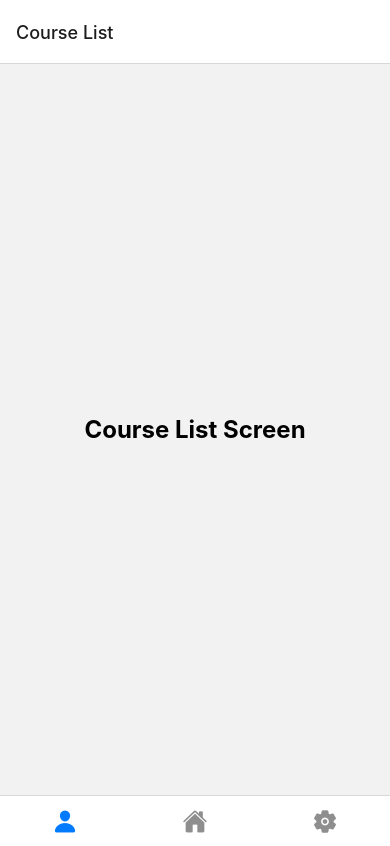
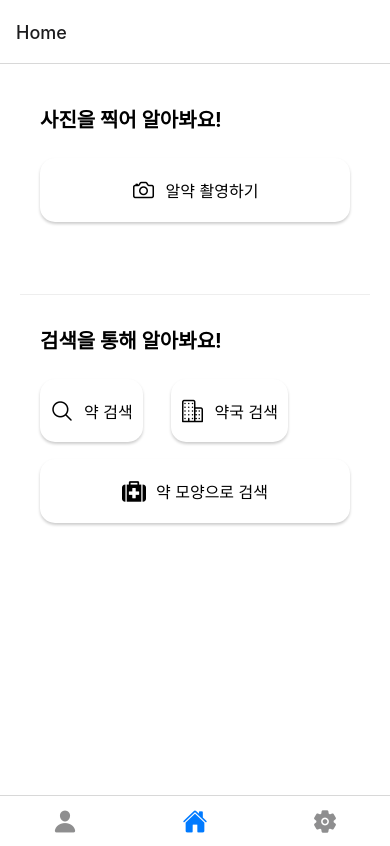
Before and after one commit to eunsol-k/lets-eat-M-FE, a React Native app: screen /Home in a window 390 px wide. Built offline with nearby package versions, Linux system fonts and the light colour scheme; no server answers.

Commit message:
홈 화면 수정 중

```diff
--- a/App.js
+++ b/App.js
@@ -6,14 +6,15 @@ import { createNativeStackNavigator } from '@react-navigation/native-stack';
 const Stack = createNativeStackNavigator();
 const Tab = createBottomTabNavigator();
 
-import ProfileScreen from './screens/ProfileScreen';
+import MainPage from './screens/MainPage';
 import CourseListScreen from './screens/CourseListScreen';
 import SettingsScreen from './screens/SettingsScreen';
 import { Ionicons } from '@expo/vector-icons';
 
 function MyTab() {
   return (
-    <Tab.Navigator screenOptions={{
+    <Tab.Navigator initialRouteName="Home"
+    screenOptions={{
       tabBarLabelPosition: 'beside-icon', // 라벨 위치 변경
       tabBarShowLabel: false
     }}>
@@ -23,8 +24,8 @@ function MyTab() {
           <Ionicons name="person" size={size} color={color} />
         ),
       }} />
-      <Tab.Screen name="Profile" component={ProfileScreen} options={{
-        tabBarLabel: "My Profile", // 탭 라벨 변경
+      <Tab.Screen name="Home" component={MainPage} options={{
+        tabBarLabel: "Main", // 탭 라벨 변경
         tabBarIcon: ({ color, size }) => (
           <Ionicons name="home" size={size} color={color} />
         ),
--- /dev/null
+++ b/screens/MainPage.js
@@ -0,0 +1,109 @@
+import React from 'react';
+import { NavigationContainer } from '@react-navigation/native';
+import { createBottomTabNavigator } from '@react-navigation/bottom-tabs';
+import { View, Text, Button, TouchableOpacity, StyleSheet, Dimensions } from 'react-native';
+import { Ionicons } from '@expo/vector-icons';
+import { MaterialIcons } from '@expo/vector-icons';
+import { FontAwesome } from '@expo/vector-icons';
+
+
+// 화면 높이를 가져옵니다.
+const screenHeight = Dimensions.get('window').height;
+
+const MainPage = () => {
+
+  return (
+    <View style={styles.container}>
+      {/* Section for taking a photo */}
+      <View style={styles.section}>
+      <Text style={styles.sectionText}>사진을 찍어 알아봐요!</Text>
+        <TouchableOpacity style={styles.searchButton}>
+          <Ionicons name="camera-outline" size={24} color="black" />
+          <Text style={styles.buttonText}>알약 촬영하기</Text>
+        </TouchableOpacity>
+      </View>
+
+      <View style={styles.separator} />
+
+      {/* Section for search options */}
+      <View style={styles.section}>
+      <Text style={styles.sectionText}>검색을 통해 알아봐요!</Text>
+        <View style={styles.searchOptions}>
+        <View style={styles.rowContainer}>
+        <TouchableOpacity style={styles.searchButton}>
+          <Ionicons name="search-outline" size={24} color="black" />
+          <Text style={styles.buttonText}>약 검색</Text>
+        </TouchableOpacity>
+        <TouchableOpacity style={styles.searchButton}>
+          <Ionicons name="business-outline" size={24} color="black" />
+          <Text style={styles.buttonText}>약국 검색</Text>
+        </TouchableOpacity>
+      </View>
+
+      <TouchableOpacity style={styles.searchButton}>
+      <FontAwesome name="medkit" size={24} color="black" />
+        <Text style={styles.buttonText}>약 모양으로 검색</Text>
+      </TouchableOpacity>
+        </View>
+      </View>
+    </View>
+  );
+}
+
+const styles = StyleSheet.create({
+  container: {
+    flex: 1,
+    padding: 20,
+    backgroundColor: '#ffffff',
+
+  },
+  separator: {
+    borderBottomWidth: 1,  // 구분선의 두께
+    borderBottomColor: '#eee',  // 구분선의 색상
+    width: '100%',  // 전체 너비로 확장
+    marginVertical: 10,  // 위 아래 간격 설정
+  },
+  rowContainer: {
+    flexDirection: 'row',      // 버튼들을 가로로 배치
+    justifyContent: 'space-between',  // 두 버튼 사이에 일정 간격을 띄우며 가운데 정렬
+    width: '80%',             // 버튼들이 전체 화면의 80%만큼 차지하도록 설정
+    marginBottom: screenHeight * 0.02,          // 아래 버튼과 간격을 띄움
+    // width: '45%',              // 가로 크기는 45%로 설정 (각 버튼이 2개라면 적절함)
+  },
+  section: {
+    marginBottom: screenHeight * 0.05,  // 화면 높이의 5%만큼 아래쪽 마진 설정
+    padding: 20,
+    backgroundColor: '#ffffff',
+    borderRadius: 10,
+  },
+  sectionText: {
+    fontSize: 20,
+    fontWeight: 'bold',
+    marginBottom: screenHeight * 0.03,
+  },
+  searchButton: {
+    flexDirection: 'row',  // 아이콘과 텍스트를 가로로 배치
+    alignItems: 'center',  // 세로로 가운데 정렬
+    justifyContent: 'center',  // 가로로 가운데 정렬
+    height: screenHeight * 0.075,            // 버튼의 높이를 화면의 10%로 설정
+    padding: 10,           // 버튼 안의 여백
+    backgroundColor: 'white', // 배경 색상
+    borderRadius: 15,
+
+    // iOS에서 그림자 효과
+    shadowColor: '#000',           // 그림자 색상
+    shadowOffset: { width: 0, height: 2 },  // 그림자의 위치 (수평, 수직)
+    shadowOpacity: 0.2,            // 그림자의 투명도
+    shadowRadius: 3,               // 그림자의 크기
+
+    // Android에서 그림자 효과
+    elevation: 5,                  // 그림자 크기
+  },
+  buttonText: {
+    marginLeft: 10,         // 아이콘과 텍스트 간의 간격
+    fontSize: 16,           // 텍스트 크기
+  },
+});
+
+
+export default MainPage;
--- a/screens/ProfileScreen.js
+++ /dev/null
@@ -1,23 +0,0 @@
-import { View, Text, StyleSheet } from 'react-native';
-
-const ProfileScreen = () => {
-  return (
-    <View style={styles.container}>
-      <Text style={styles.text}>Profile Screen</Text>
-    </View>
-  );
-};
-
-const styles = StyleSheet.create({
-  container: {
-    flex: 1,
-    justifyContent: 'center',
-    alignItems: 'center',
-  },
-  text: {
-    fontSize: 24,
-    fontWeight: 'bold',
-  },
-});
-
-export default ProfileScreen;
```
